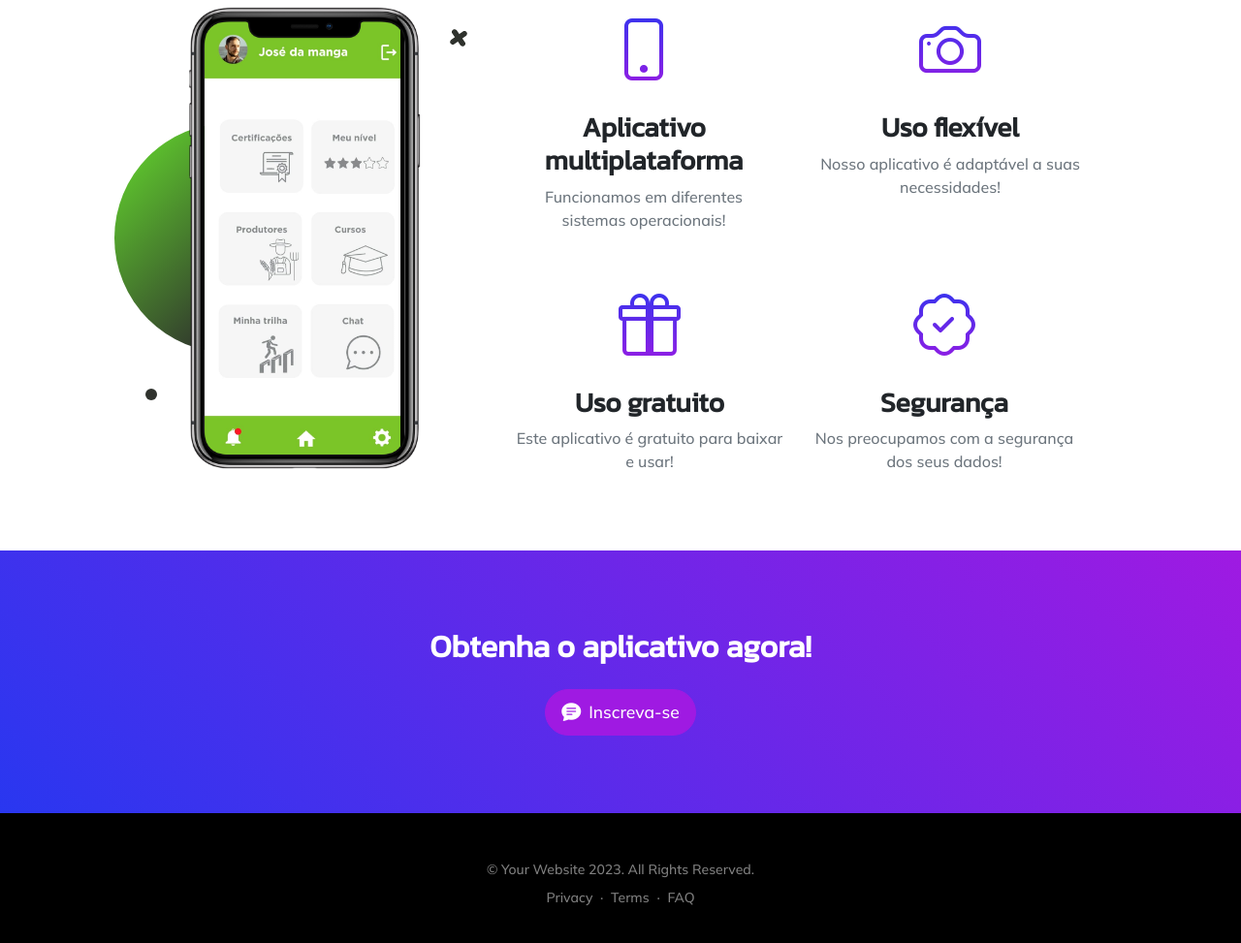
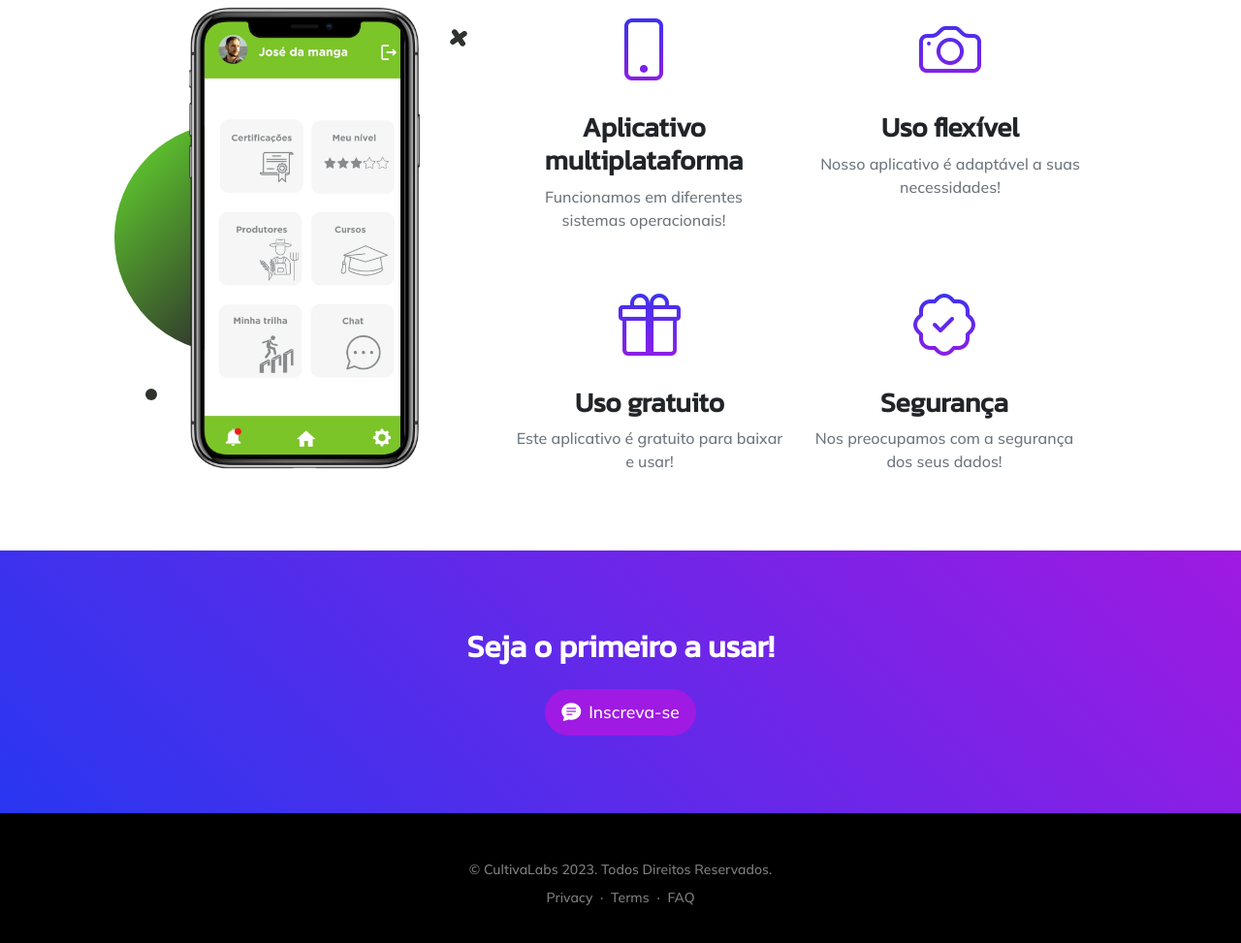
Before and after one commit to M00NCX/cultiva.github.io, a plain HTML site: page index.html in a window 1280 px wide. Shown: the part 1114-2087 px from the top of the page at 97% size. Drawn offline with nearby package versions, Linux system fonts and the light colour scheme.

Commit message:
Update index.html

```diff
--- a/index.html
+++ b/index.html
@@ -211,7 +211,7 @@
         <!-- App badge section-->
         <section class="bg-gradient-primary-to-secondary" id="download">
             <div class="container px-5">
-                <h2 class="text-center text-white font-alt mb-4">Obtenha o aplicativo agora!</h2>
+                <h2 class="text-center text-white font-alt mb-4">Seja o primeiro a usar!</h2>
 
             </div>
             <div class="d-flex justify-content-center align-items-center mb-100">
@@ -229,7 +229,7 @@
         <footer class="bg-black text-center py-5">
             <div class="container px-5">
                 <div class="text-white-50 small">
-                    <div class="mb-2">&copy; Your Website 2023. All Rights Reserved.</div>
+                    <div class="mb-2">&copy; CultivaLabs 2023. Todos Direitos Reservados.</div>
                     <a href="#!">Privacy</a>
                     <span class="mx-1">&middot;</span>
                     <a href="#!">Terms</a>
```
